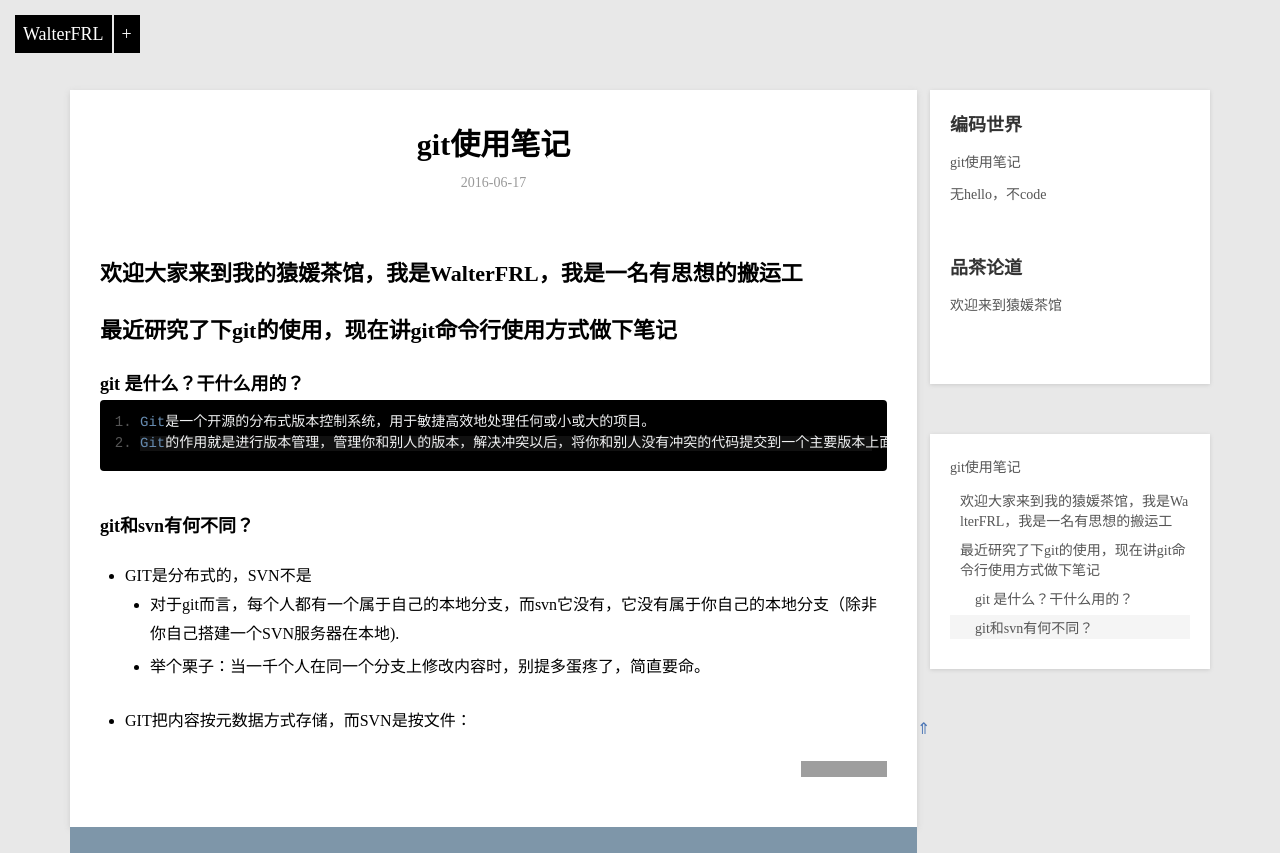
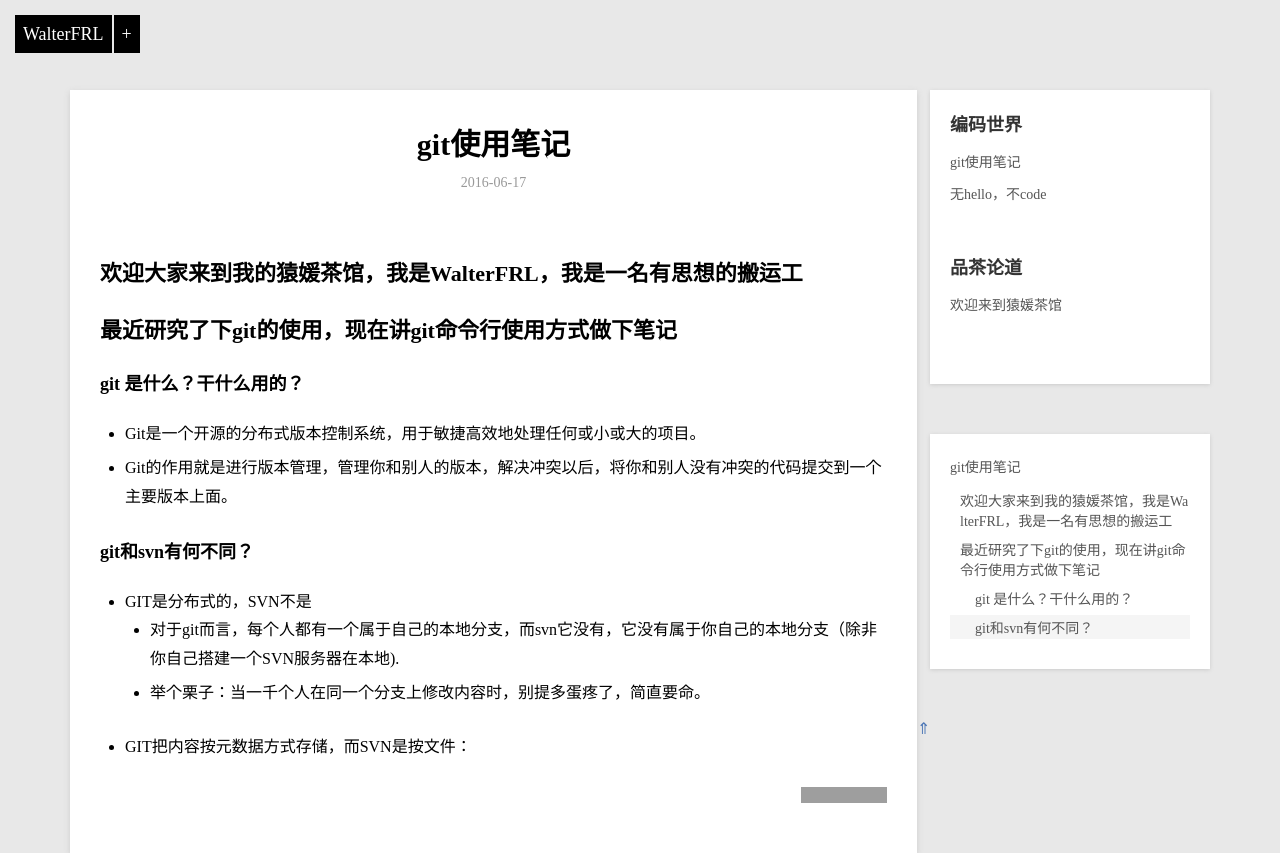
Before and after one commit to FRL1994/FRL1994.github.io, a Jekyll site: the page built from _posts/coding/2016-06-17-git_help_one.md, in a window 1280 px wide, cut to the strip 0-853 px from the top of the page. Built offline with Jekyll 4.4.1, drawn with Linux system fonts in a browser that asks for light colours; grey boxes are pictures that could not be loaded.

````diff
--- a/_posts/coding/2016-06-17-git_help_one.md
+++ b/_posts/coding/2016-06-17-git_help_one.md
@@ -10,10 +10,9 @@ description: 编码第二步，管好你的代码
 ## 最近研究了下git的使用，现在讲git命令行使用方式做下笔记
 
 ### git 是什么？干什么用的？
-```
-Git是一个开源的分布式版本控制系统，用于敏捷高效地处理任何或小或大的项目。
-Git的作用就是进行版本管理，管理你和别人的版本，解决冲突以后，将你和别人没有冲突的代码提交到一个主要版本上面。
-```
++ Git是一个开源的分布式版本控制系统，用于敏捷高效地处理任何或小或大的项目。
++ Git的作用就是进行版本管理，管理你和别人的版本，解决冲突以后，将你和别人没有冲突的代码提交到一个主要版本上面。
+
 
 ### git和svn有何不同？
 + GIT是分布式的，SVN不是
````
